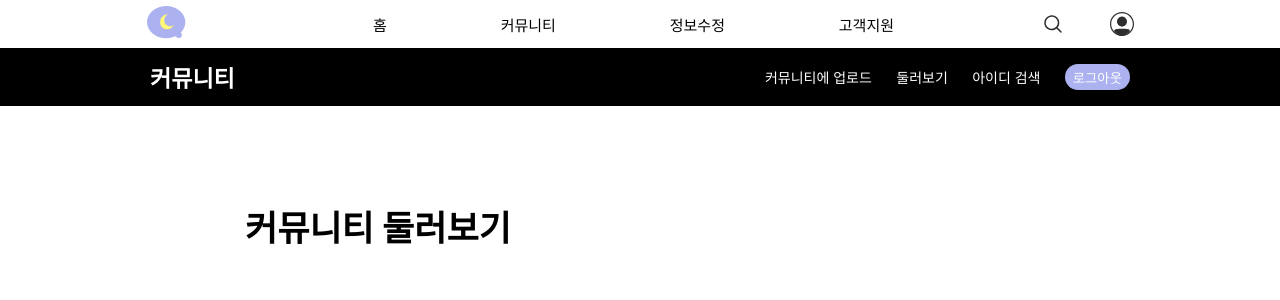
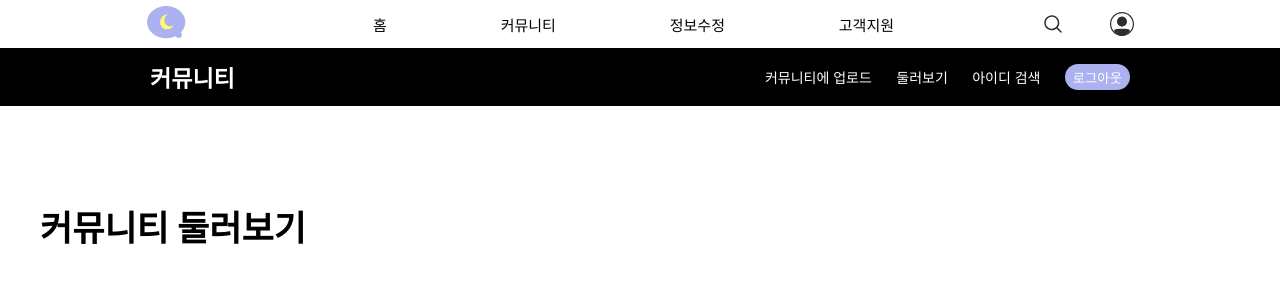
Before and after one commit to Team-Journal/Journal-Frontend, a React (Create React App) app: page /community in a window 1280 px wide. Shown: the top 300 px of the page. Built offline with nearby package versions, Linux system fonts and the light colour scheme; the HTML template or start-up script is replaced by a standard one.

Commit message:
💄 :: 커뮤니티 제목 UI 수정

```diff
--- a/src/pages/community/index.tsx
+++ b/src/pages/community/index.tsx
@@ -17,7 +17,9 @@ const Community = () => {
         menu3="아이디 검색"
       />
       <Container>
-        <PageTitle>커뮤니티 둘러보기</PageTitle>
+        <SubContainer>
+          <PageTitle>커뮤니티 둘러보기</PageTitle>
+        </SubContainer>
       </Container>
     </div>
   );
@@ -25,14 +27,17 @@ const Community = () => {
 
 export default Community;
 
+const SubContainer = styled.div`
+  width: 1200px;
+`
+
 const Container = styled.div`
   display: flex;
+  justify-content: center;
 `;
 
 const PageTitle = styled.p`
   font-size: 35px;
   margin-top: 200px;
   font-weight: 650;
-  margin-left: 245px;
-  display: flex;
 `;
```
